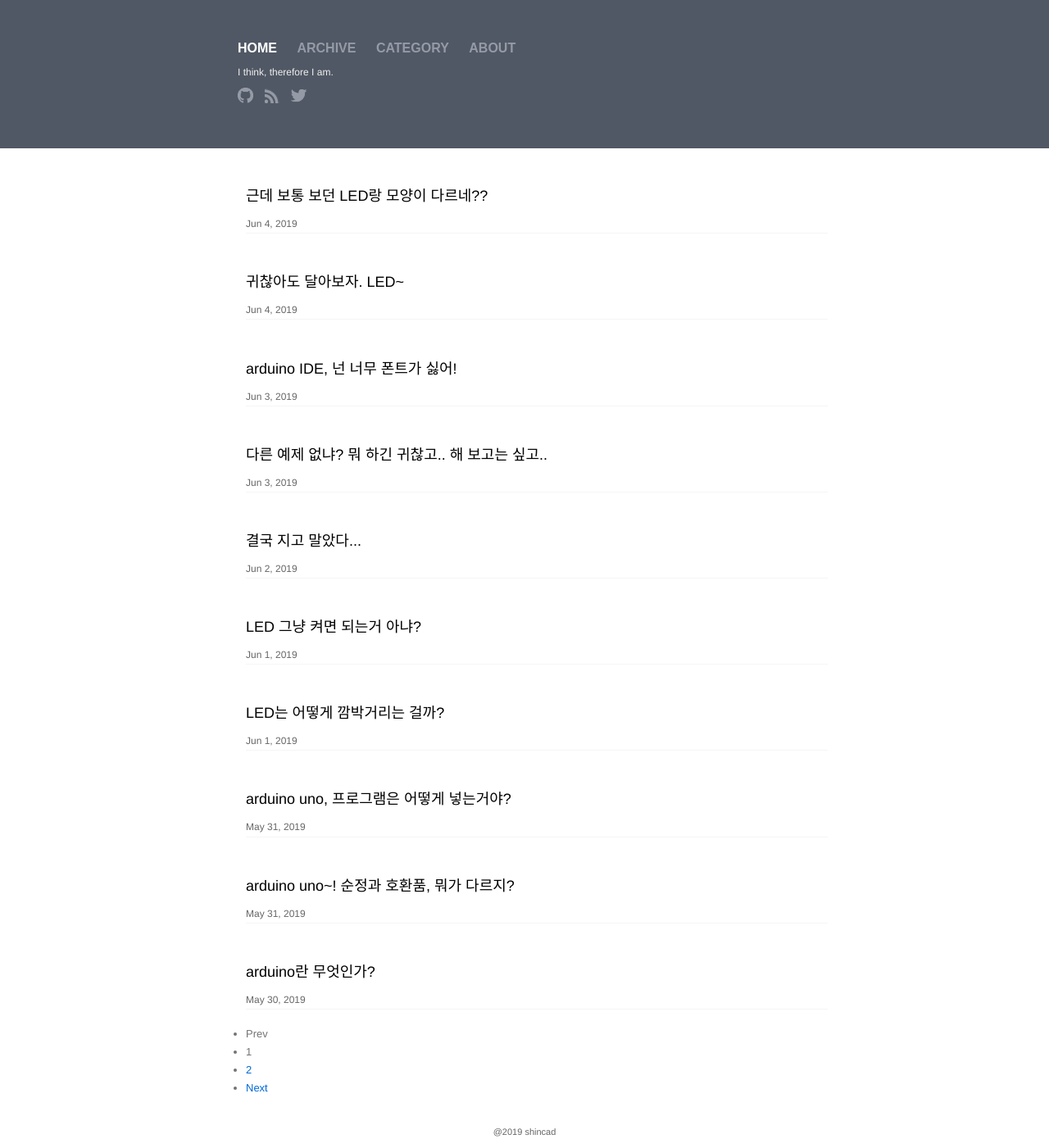
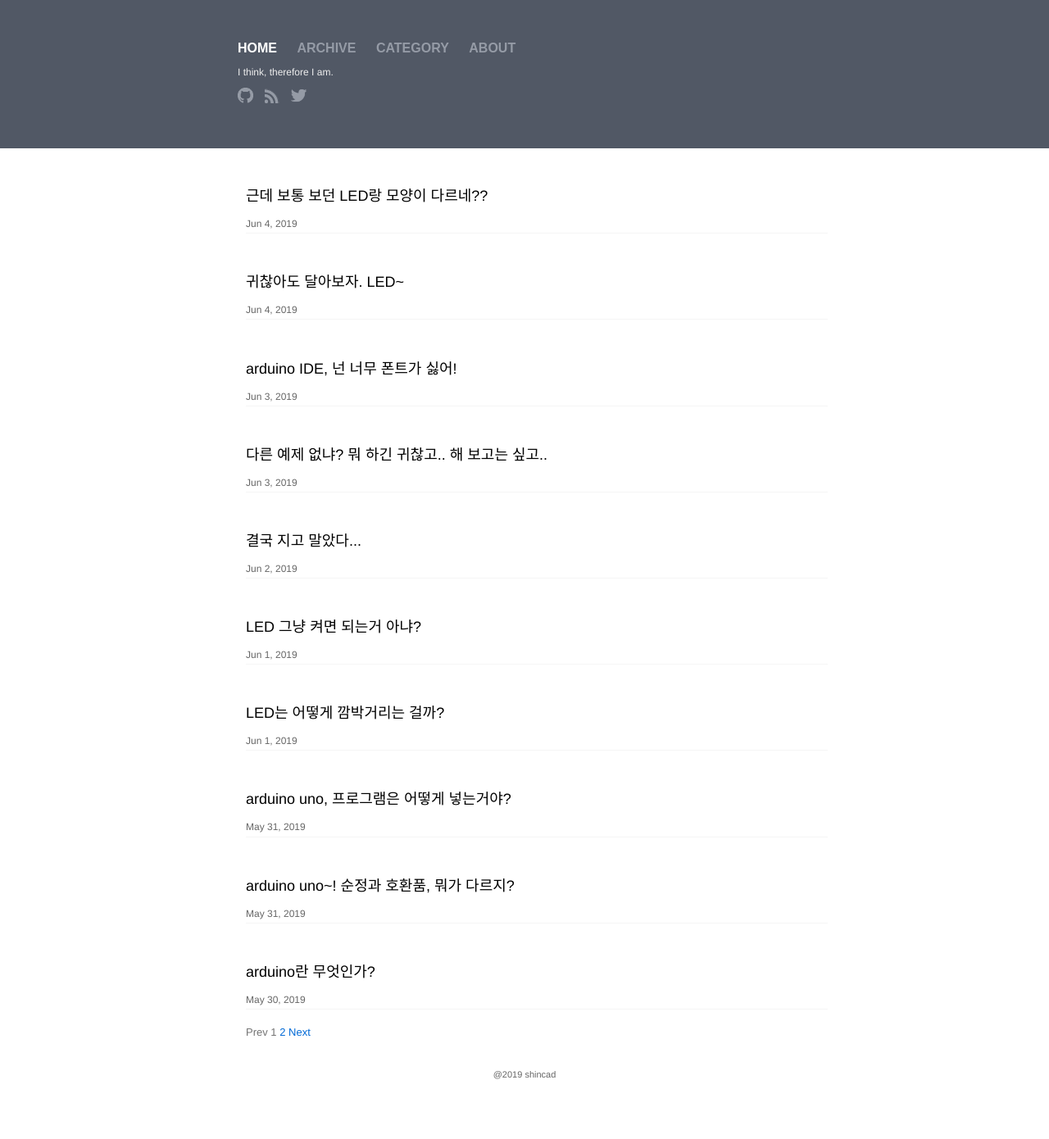
Before and after one commit to shincad/shincad.github.io, a Jekyll site: the page built from index.html, in a window 1280 px wide. Shown: the whole page at 82% size. Built offline with Jekyll 4.4.1, drawn with Linux system fonts in a browser that asks for light colours; the list of posts is cut into pages by our own code; after the commit the page ends 1320 px from its top, so only the background shows below that.

Commit message:
Update index.html

```diff
--- a/index.html
+++ b/index.html
@@ -52,29 +52,29 @@ layout: default
   <ul class="pagination clearfix">
     {% if paginator.previous_page %}
       {% if paginator.previous_page == 1 %}
-      <li><a href="/">Prev</a></li>
+      <a href="/">Prev</a>
       {% else %}
-      <li><a href="/page{{ paginator.previous_page }}">Prev</a></li>
+      <a href="/page{{ paginator.previous_page }}">Prev</a>
       {% endif %}
     {% else %}
-    <li><span class="disabled">Prev</span></li>
+    <span class="disabled">Prev</span>
     {% endif %}
     {% if paginator.page == 1 %}
-    <li><span class="active">1</span></li>
+    <span class="active">1</span>
     {% else %}
-    <li><a href="/">1</a></li>
+    <a href="/">1</a>
     {% endif %}
     {% for count in (2..paginator.total_pages) %}
       {% if count == paginator.page %}
-      <li><span class="active">{{ count }}</span></li>
+      <span class="active">{{ count }}</span>
       {% else %}
-      <li><a href="/page{{ count }}">{{ count }}</a></li>
+      <a href="/page{{ count }}">{{ count }}</a>
       {% endif %}
     {% endfor %}
     {% if paginator.next_page %}
-    <li><a href="/page{{ paginator.next_page }}">Next</a></li>
+    <a href="/page{{ paginator.next_page }}">Next</a>
     {% else %}
-    <li><span class="disabled">Next</span></li>
+    <span class="disabled">Next</span>
     {% endif %}
   </ul>
 </section>
```
